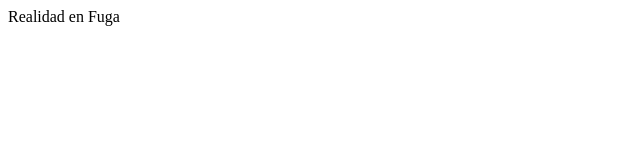
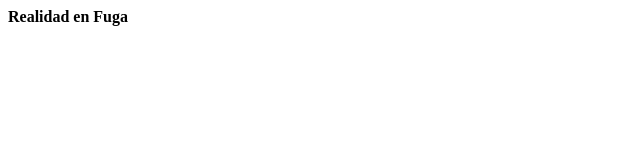
Before and after one commit to makhras/realidadenfuga-server, a website: page public/pwa/index.html in a window 1280 px wide. Shown: the full height of the page, 0-640 px from the left. Drawn offline with Linux system fonts and the light colour scheme.

Commit message:
bolded title

```diff
--- a/public/pwa/index.html
+++ b/public/pwa/index.html
@@ -6,7 +6,7 @@
   <title>Realidad en Fuga</title>
 </head>
 <body>
-  <div>Realidad en Fuga</div>
+  <div style="font-weight: 800;">Realidad en Fuga</div>
   <script src="./bundle.js"></script>
 </body>
 </html>
```
